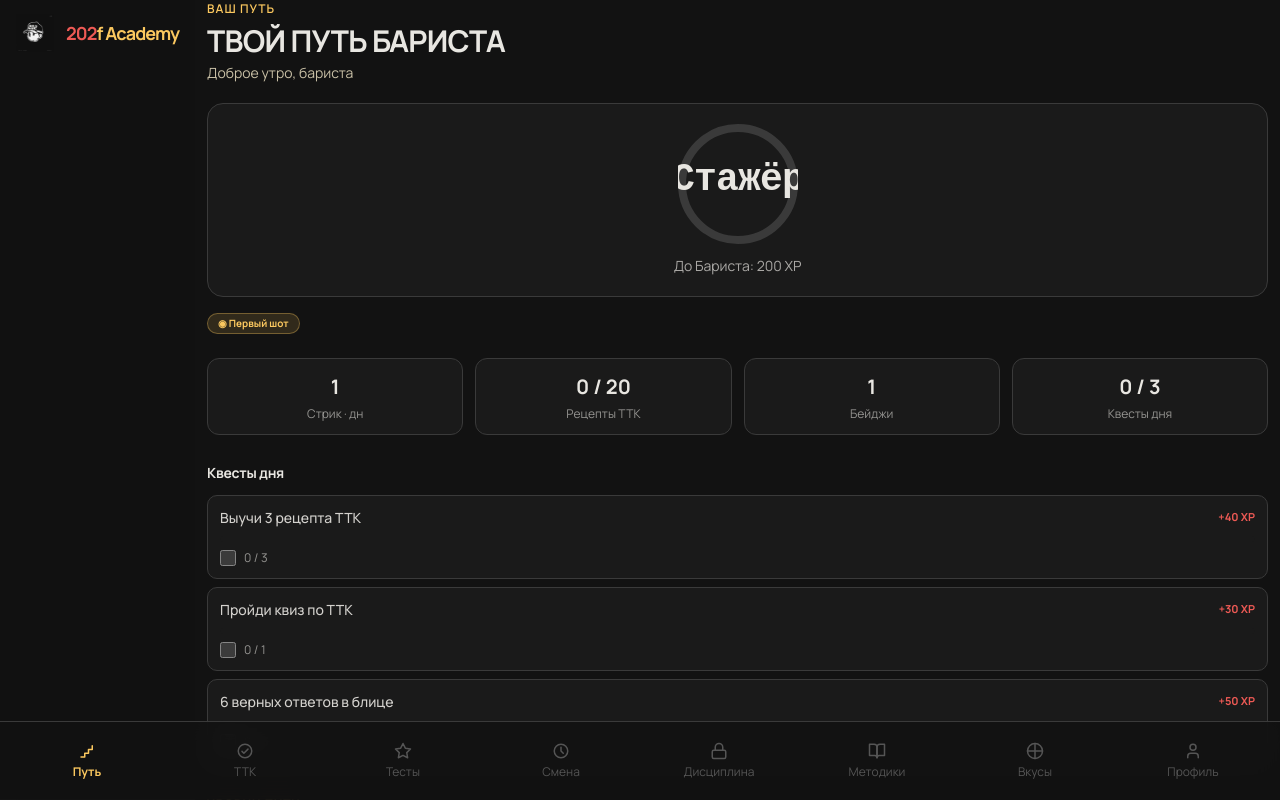
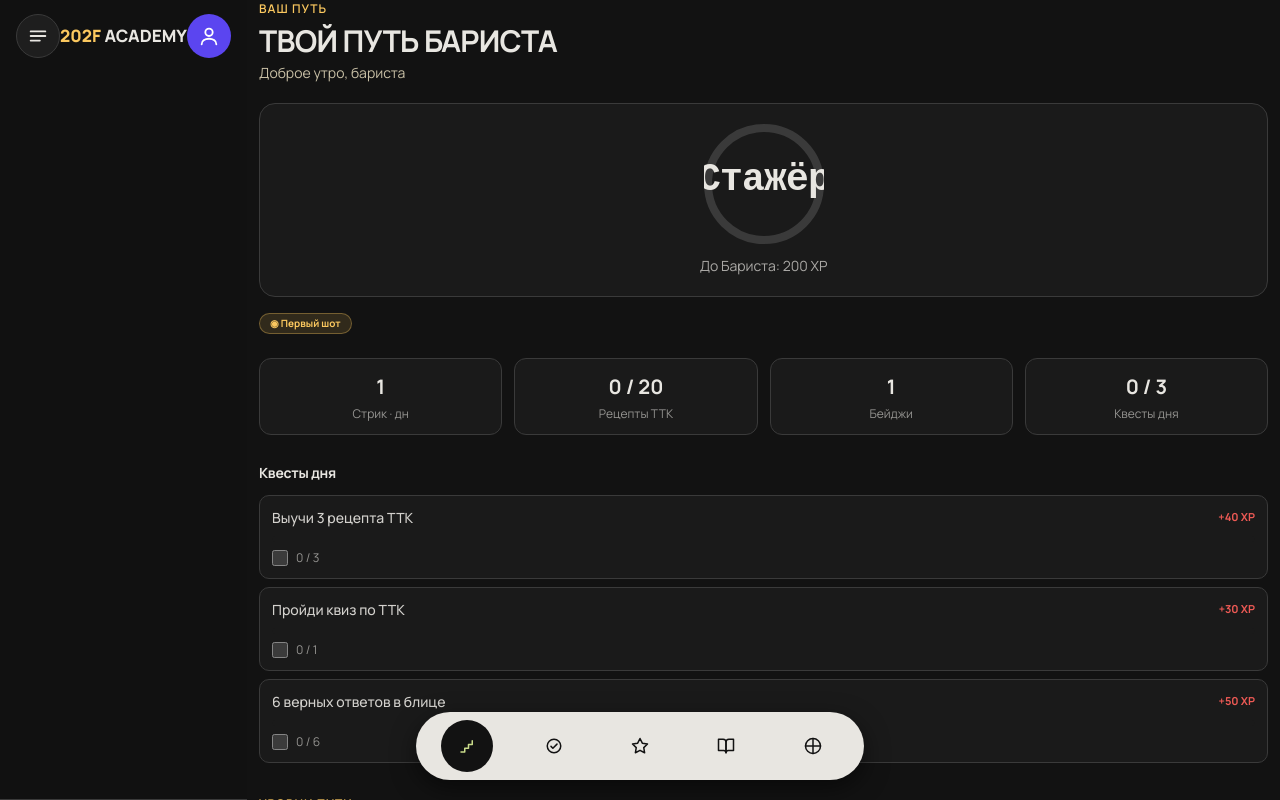
Before and after one commit to ANDREWSPEIWAK/fantastic-enigma, a React (Vite) app: page / in a window 1280 px wide. Built offline with nearby package versions, Linux system fonts and the light colour scheme; a web font is replaced by a local one.

Commit message:
Redesign bottom nav to floating pill (5 items) per mockup; update header

```diff
--- a/src/components/Layout.tsx
+++ b/src/components/Layout.tsx
@@ -1,6 +1,5 @@
 import React from 'react';
 import { cn } from '../lib/utils';
-import { useAuthStore } from '../store/authStore';
 import BrandLogo from './BrandLogo';
 import { ProgressRing } from './app-ui';
 
@@ -46,6 +45,15 @@
   { id: 'library', label: 'Методики', sections: TAB_MAP.library },
   { id: 'wheel', label: 'Вкусы', sections: TAB_MAP.wheel },
   { id: 'profile', label: 'Профиль', sections: TAB_MAP.profile },
+];
+
+
+const BOTTOM_TABS: { id: TabId; label: string; section: NavSection }[] = [
+  { id: 'path', label: 'Путь', section: 'path' },
+  { id: 'ttk', label: 'ТТК', section: 'ttk' },
+  { id: 'tests', label: 'Тесты', section: 'tests' },
+  { id: 'library', label: 'Методики', section: 'library' },
+  { id: 'wheel', label: 'Вкусы', section: 'wheel' },
 ];
 
 function sectionToTab(section: NavSection): TabId {
@@ -112,7 +120,6 @@
 }
 
 const Layout: React.FC<LayoutProps> = ({ activeSection, onNavigate, children }) => {
-  const user = useAuthStore((s) => s.user);
   const activeTab = sectionToTab(activeSection);
 
   const sidebarButton = (active: boolean) =>
@@ -121,12 +128,6 @@
       active
         ? 'bg-[#FBC85F] text-[#000000] shadow-[0_0_20px_rgba(251,200,95,0.35)]'
         : 'text-[#C9C0A6] hover:bg-[#222222] hover:border-[#3a3a3a] border-transparent'
-    );
-
-  const mobileButton = (active: boolean) =>
-    cn(
-      'flex flex-col items-center justify-center gap-1 px-2 py-2 text-xs transition-colors',
-      active ? 'text-[#FBC85F]' : 'text-[#555] hover:text-[#C9C0A6]'
     );
 
   return (
@@ -171,17 +172,15 @@
       {/* Mobile header */}
       <header className="sticky top-0 z-40 bg-[#121212]/90 backdrop-blur-md border-b border-[#3a3a3a]">
         <div className="flex items-center justify-between px-4 py-3.5">
-          <div className="flex items-center gap-3">
-            <BrandLogo size={38} />
-            <span className="font-display text-lg font-bold tracking-tighter">
-              <span className="text-[#EE5A55]">202</span><span className="text-[#FBC85F]">f Academy</span>
-            </span>
+          <button type="button" aria-label="Меню" onClick={() => onNavigate('more')} style={{ width: 44, height: 44, borderRadius: 22, border: '1px solid #3a3a3a', background: '#1e1e1e', color: '#E8E6E1', display: 'flex', alignItems: 'center', justifyContent: 'center', cursor: 'pointer' }}>
+            <svg width="22" height="22" viewBox="0 0 24 24" fill="none" stroke="currentColor" strokeWidth="2" strokeLinecap="round" aria-hidden="true"><path d="M4 7h16M4 12h16M4 17h10" /></svg>
+          </button>
+          <div className="font-display font-extrabold text-[17px] tracking-normal">
+            <span className="text-[#FBC85F]">202F</span> ACADEMY
           </div>
-          {user && (
-            <span className="px-2 py-1 rounded-full bg-[#222222] text-[10px] font-medium border border-[#3a3a3a]">
-              {user.name}
-            </span>
-          )}
+          <button type="button" aria-label="Профиль" onClick={() => onNavigate('profile')} style={{ width: 44, height: 44, borderRadius: 22, border: 0, background: '#5B45F0', color: '#fff', display: 'flex', alignItems: 'center', justifyContent: 'center', cursor: 'pointer' }}>
+            <svg width="22" height="22" viewBox="0 0 24 24" fill="none" stroke="currentColor" strokeWidth="2" strokeLinecap="round" aria-hidden="true"><circle cx="12" cy="8" r="4" /><path d="M4 21c0-4 4-6 8-6s8 2 8 6" /></svg>
+          </button>
         </div>
       </header>
 
@@ -189,20 +188,32 @@
         {children}
       </main>
 
-      {/* Mobile bottom nav */}
-      <nav className="fixed bottom-0 left-0 right-0 z-50 bg-[#121212]/90 backdrop-blur-md border-t border-[#3a3a3a]">
-        <div className="grid grid-cols-8 px-2 py-3">
-          {TABS.map((tab) => {
+      {/* Bottom nav (floating pill) */}
+      <nav aria-label="Основная навигация" className="fixed bottom-0 left-0 right-0 z-50 px-5 pb-5 pointer-events-none">
+        <div className="mx-auto max-w-md pointer-events-auto" style={{ height: 68, borderRadius: 34, background: '#E8E6E1', display: 'flex', alignItems: 'center', justifyContent: 'space-around', padding: '0 8px', boxShadow: '0 8px 24px rgba(0,0,0,.5)' }}>
+          {BOTTOM_TABS.map((tab) => {
             const active = activeTab === tab.id;
             return (
               <button
                 key={tab.id}
                 type="button"
-                onClick={() => onNavigate(tab.sections[0])}
-                className={mobileButton(active)}
+                aria-label={tab.label}
+                aria-current={active ? 'page' : undefined}
+                onClick={() => onNavigate(tab.section)}
+                style={{
+                  width: 52,
+                  height: 52,
+                  borderRadius: 26,
+                  border: 0,
+                  background: active ? '#121212' : 'transparent',
+                  color: active ? '#C9DB8A' : '#121212',
+                  display: 'flex',
+                  alignItems: 'center',
+                  justifyContent: 'center',
+                  cursor: 'pointer',
+                }}
               >
                 {ICONS[tab.id]}
-                <span className={active ? 'font-bold' : ''}>{tab.label}</span>
               </button>
             );
           })}
```
